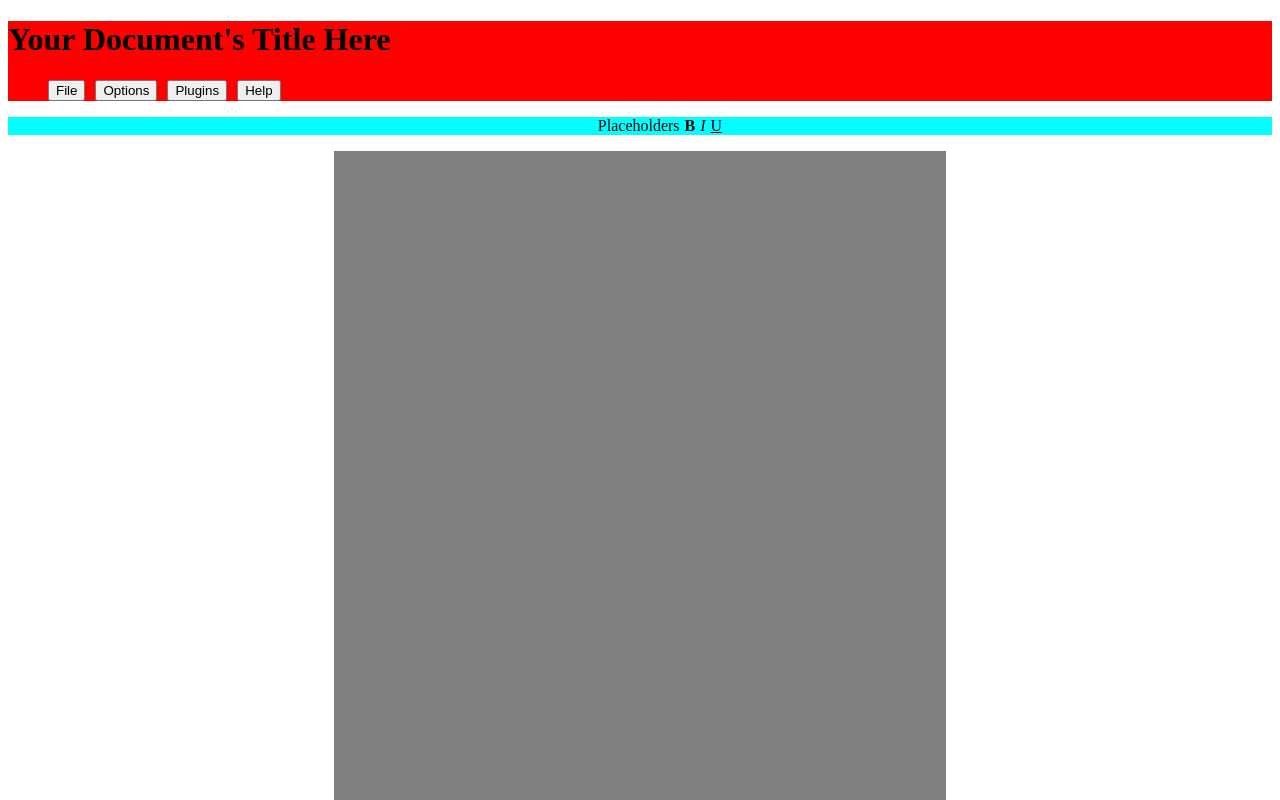
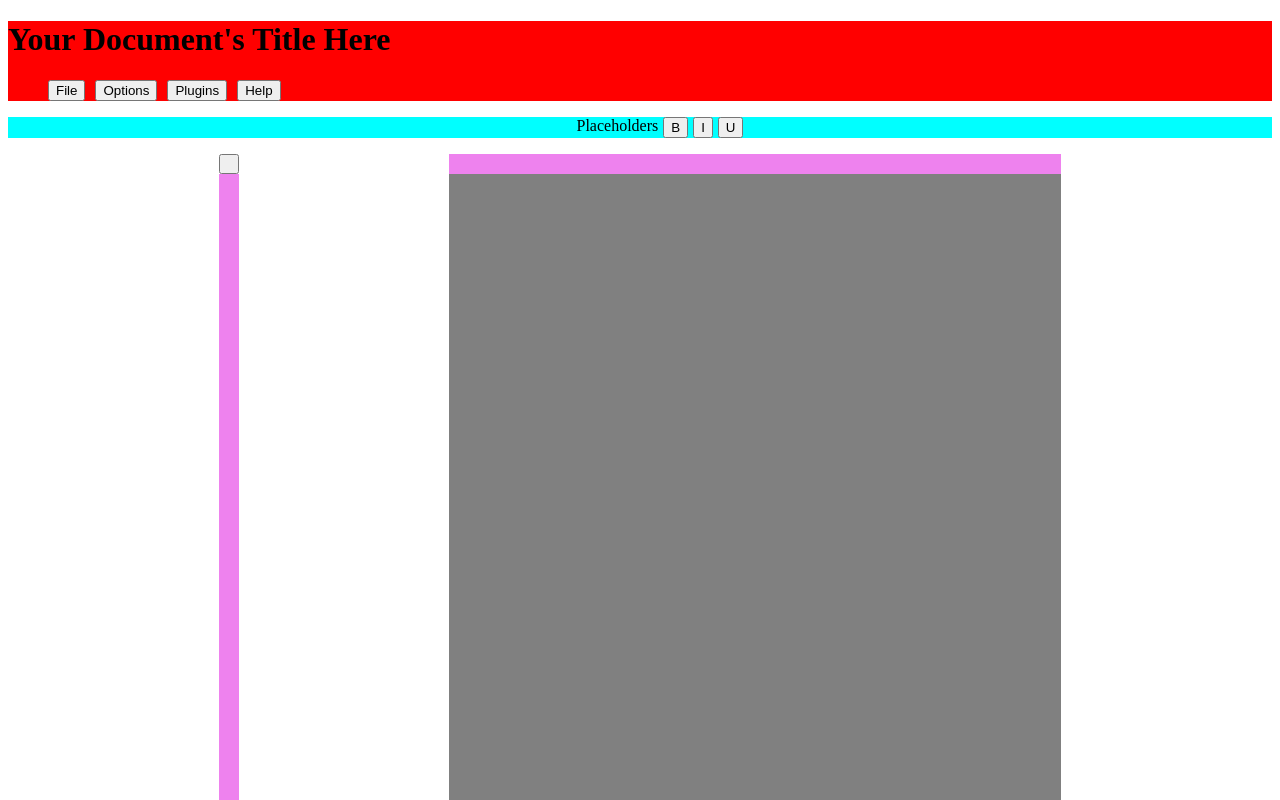
Before and after one commit to nytozoan/svelte-project-100, a SvelteKit app: page / in a window 1280 px wide. Shown: the top 800 px of the page. Built offline with nearby package versions, Linux system fonts and the light colour scheme.

Commit message:
Added margins and tray buttons

```diff
--- a/src/routes/Tray.svelte
+++ b/src/routes/Tray.svelte
@@ -18,8 +18,29 @@
 <div id="main">
     <ul>
         <li>Placeholders</li>
-        <li><b>B</b></li>
-        <li><i>I</i></li>
-        <li><u>U</u></li>
+        <li><button id="tray-bold" on:click={() => bold()}>B</button></li>
+        <li><button id="tray-italicize" on:click={() => italicize()}>I</button></li>
+        <li><button id="tray-underline" on:click={() => underline()}>U</button></li>
     </ul>
 </div>
+
+<script>
+    let boldState = 0
+    const bold = () => {
+        if (boldState == 0) boldState = 1
+        else if (boldState == 1) boldState = 0
+        console.log("boldState:", boldState)
+    }
+    let italicizeState = 0
+    const italicize = () => {
+        if (italicizeState == 0) italicizeState = 1
+        else if (italicizeState == 1) italicizeState = 0
+        console.log("italicizeState:", italicizeState)
+    }
+    let underlineState = 0
+    const underline = () => {
+        if (underlineState == 0) underlineState = 1
+        else if (underlineState == 1) underlineState = 0
+        console.log("underlineState:", underlineState)
+    }
+</script>
--- a/src/routes/Writer.svelte
+++ b/src/routes/Writer.svelte
@@ -1,11 +1,52 @@
 <style>
-    #main {
-        height:936px;
-        width: 612px;
+    :root {
+        --pageLength: 936px;
+        --pageWidth: 612px;
+        --rulerThickness: 20px;
+    }
+    #writer-horizontal-select-div {
+        display: flex;
+        flex-direction: row;
+    }
+    #writer-vertical-select-div-1 {
+        display: flex;
+        flex-direction: column;
+        margin-left: auto;
+    }
+    #writer-vertical-select-div-2 {
+        display: flex;
+        flex-direction: column;
         margin-left: auto;
         margin-right: auto;
+    }
+    main {
+        height:var(--pageLength);
+        width: var(--pageWidth);
         background: gray;
     }
+    #top-ruler {
+        height: var(--rulerThickness);
+        width: var(--pageWidth);
+        background: violet;
+    }
+    #side-ruler {
+        height: var(--pageLength);
+        width: var(--rulerThickness);
+        background: violet;
+    }
+    #margin-neutral-button {
+        height: var(--rulerThickness);
+        width: var(--rulerThickness);
+    }
 </style>
-
-<div id="main" contenteditable="true"></div>
+<!-- Vertical select divs are set as IDs in case I want to add a few things on the left-hand and right-hand (with a third select div) side later. -->
+<div id="writer-horizontal-select-div">
+    <div id="writer-vertical-select-div-1">
+        <button id="margin-neutral-button"></button>
+        <div id="side-ruler"></div>
+    </div>
+    <div id="writer-vertical-select-div-2">
+        <div id="top-ruler"></div>
+        <main contenteditable="true"></main>
+    </div>
+</div>
```
